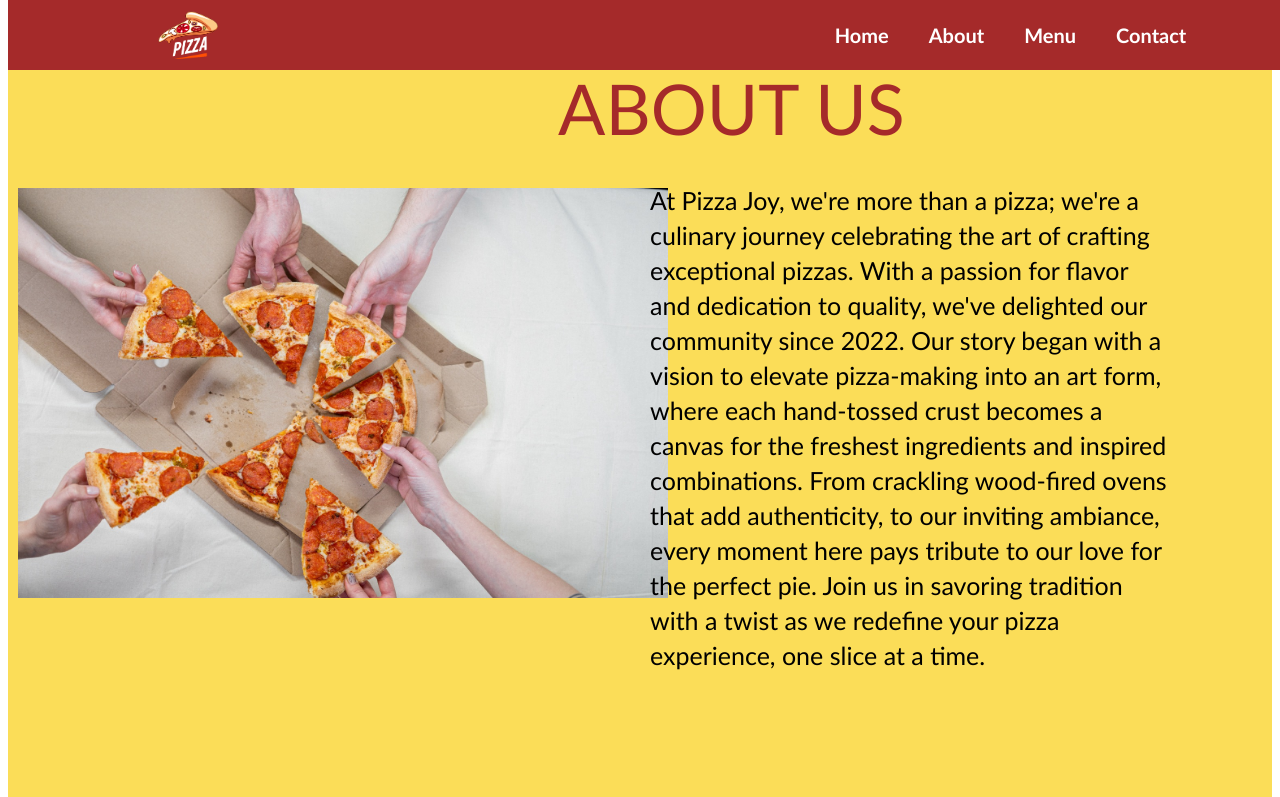
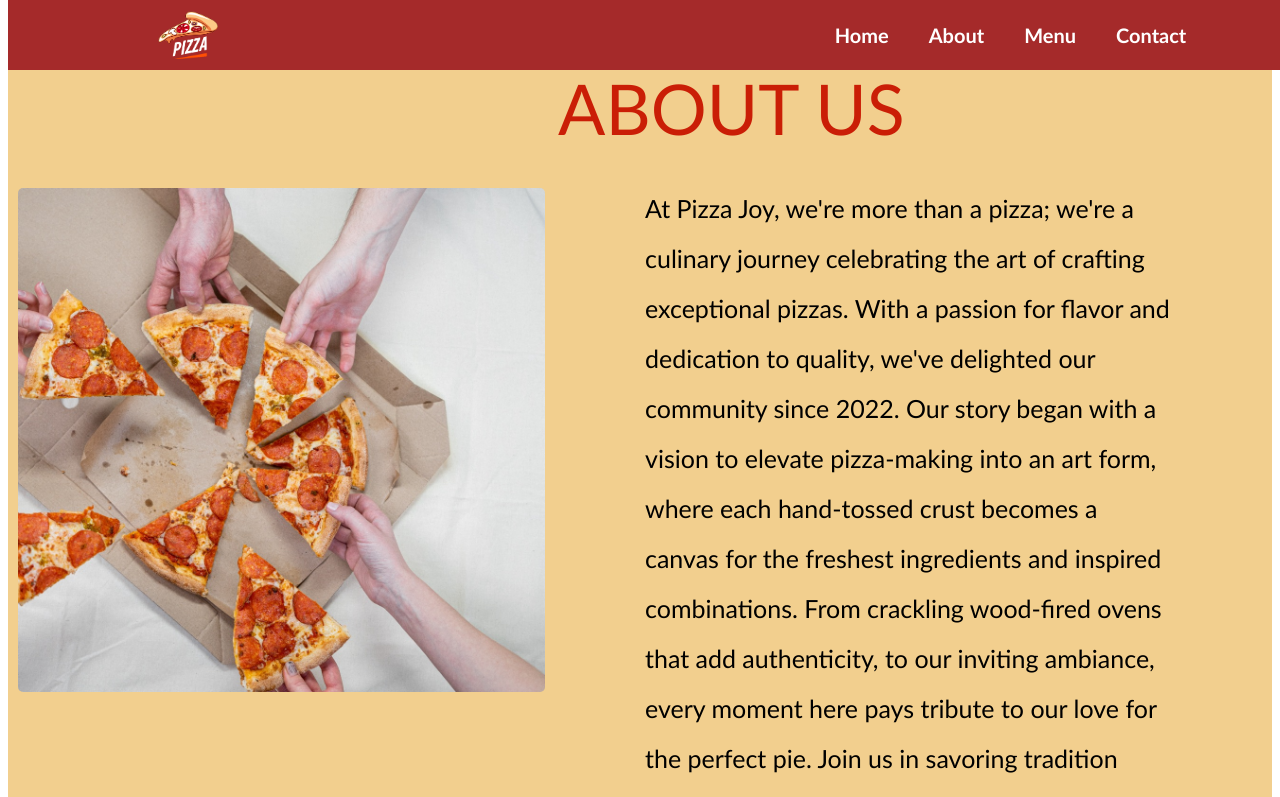
Before and after one commit to MhamadSaid/Restaurant-menu, a React (Create React App) app: page /about in a window 1280 px wide. Shown: the top 797 px of the page. Built offline with nearby package versions, Linux system fonts and the light colour scheme.

Commit message:
edit image

```diff
--- a/src/styles/About.css
+++ b/src/styles/About.css
@@ -1,5 +1,5 @@
 .about-section {
-  background-color: #fbdd58;
+  background-color: #f2cf8e;
   font-family: "Gill Sans", "Gill Sans MT", Calibri, "Trebuchet MS", sans-serif;
   margin-top: -100px;
   padding: 100px;
@@ -12,7 +12,7 @@
   font-weight: 500;
   text-align: center;
   font-size: 70px;
-  color: #a52a2a;
+  color: #ca1e06;
   margin-left: 450px;
 }
 
@@ -41,15 +41,19 @@
 
 .about-section p {
   font-size: 25px;
-  line-height: 1.4;
+  line-height: 2;
   font-weight: 400;
 }
 
 .about-section img {
-  width: 650px;
-  height: 410px;
+  width: 70%;
+  height: 70%;
+  object-fit: cover;
+  width: 100%;
+  margin-bottom: 0;
+  border-radius: 5px;
 }
-/* Styles for screens with a maximum width of 768px (tablets and smaller screens) */
+
 @media (max-width: 768px) {
   .about-section {
     padding: 40px;
@@ -68,6 +72,7 @@
 
   .about-section p {
     font-size: 20px;
+    color: #121619;
   }
 
   .aboutLeft {
```
